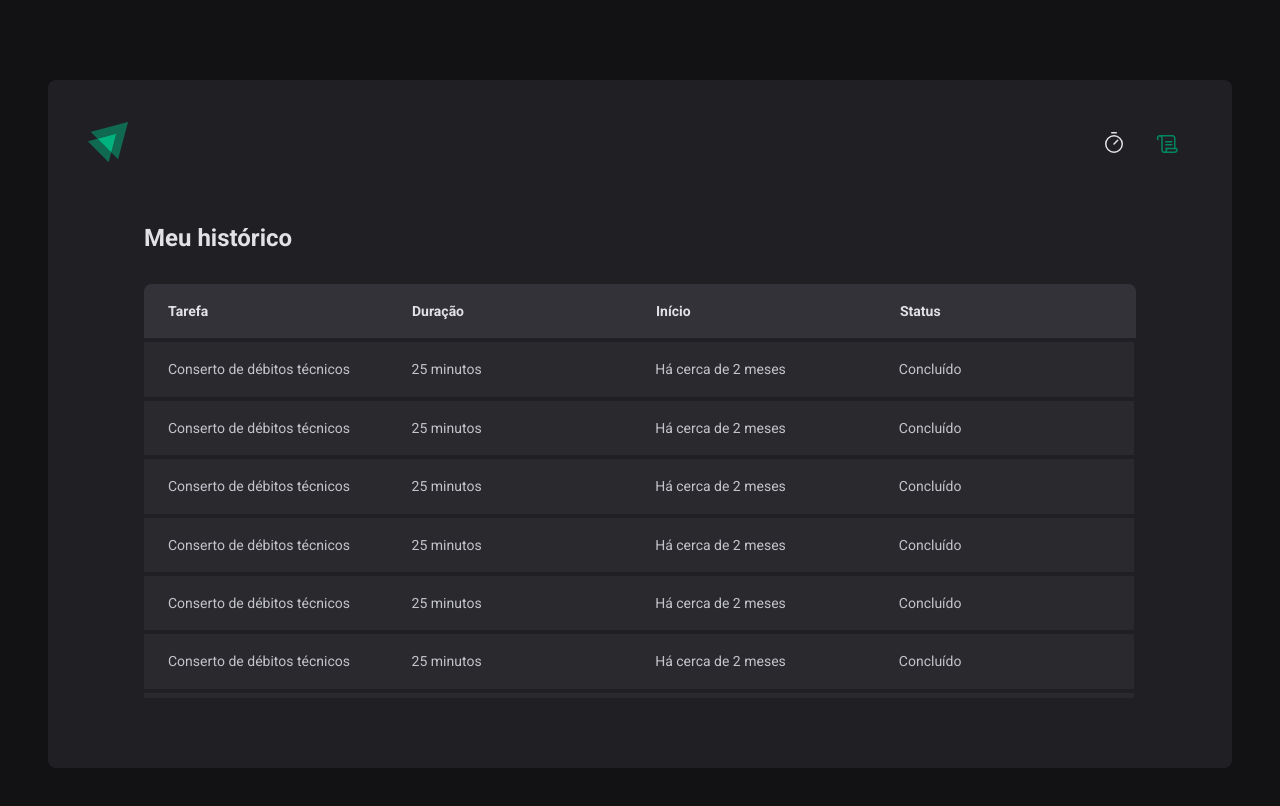
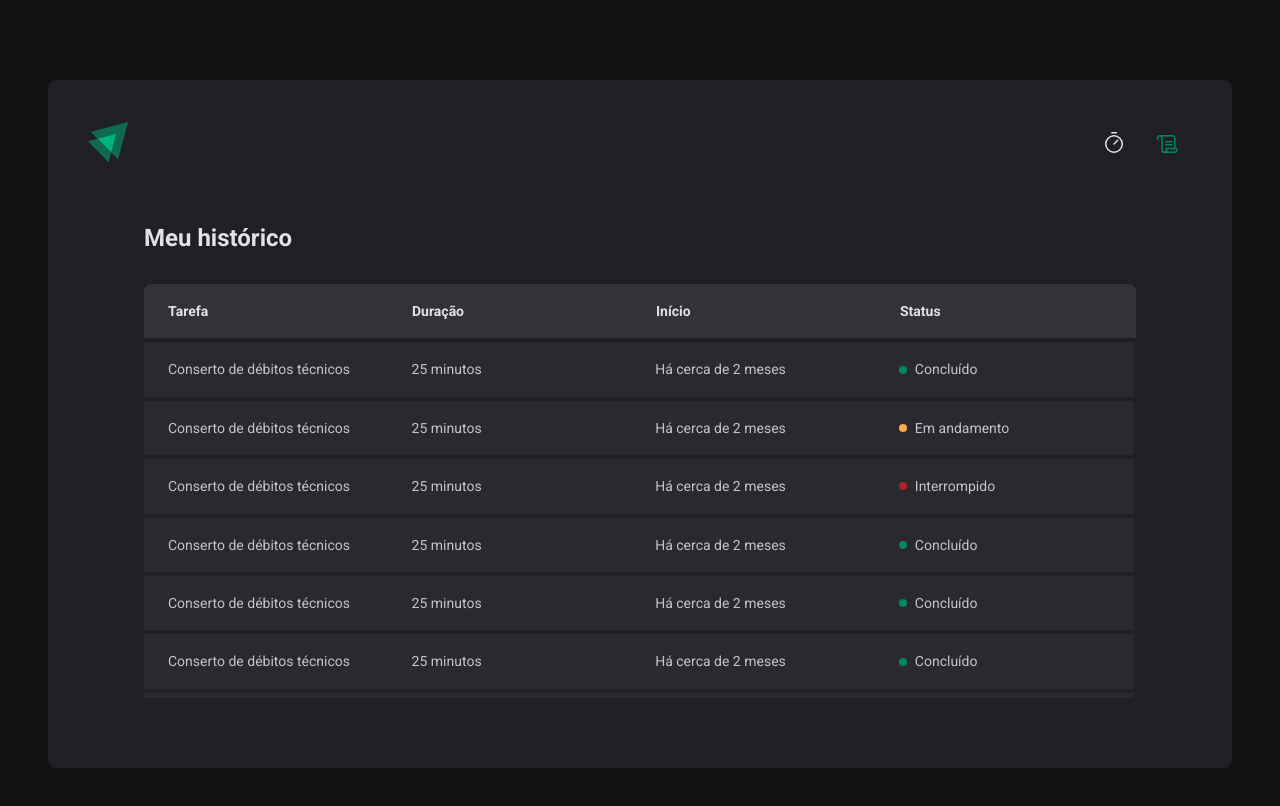
Before and after one commit to Nicoleboliveira/ignite-timer, a React (Vite) app: page /history in a window 1280 px wide. Shown: the top 806 px of the page. Built offline with nearby package versions, Linux system fonts and the light colour scheme.

Commit message:
Componente status

```diff
--- a/src/pages/History/index.tsx
+++ b/src/pages/History/index.tsx
@@ -1,4 +1,4 @@
-import { HistoryContainer, HistoryList } from "./styles";
+import { HistoryContainer, HistoryList, Status } from "./styles";
 
 export function History() {
   return (
@@ -20,48 +20,62 @@
               <td>Conserto de débitos técnicos </td>
               <td>25 minutos</td>
               <td>Há cerca de 2 meses</td>
-              <td>Concluído</td>
+              <td>
+                <Status statusColor="green"> Concluído </Status>
+              </td>
             </tr>
 
             <tr>
               <td>Conserto de débitos técnicos </td>
               <td>25 minutos</td>
               <td>Há cerca de 2 meses</td>
-              <td>Concluído</td>
+              <td>
+                <Status statusColor="yellow"> Em andamento </Status>
+              </td>
             </tr>
 
             <tr>
               <td>Conserto de débitos técnicos </td>
               <td>25 minutos</td>
               <td>Há cerca de 2 meses</td>
-              <td>Concluído</td>
+              <td>
+                <Status statusColor="red"> Interrompido </Status>
+              </td>
             </tr>
 
             <tr>
               <td>Conserto de débitos técnicos </td>
               <td>25 minutos</td>
               <td>Há cerca de 2 meses</td>
-              <td>Concluído</td>
+              <td>
+                <Status statusColor="green"> Concluído </Status>
+              </td>
             </tr>
             <tr>
               <td>Conserto de débitos técnicos </td>
               <td>25 minutos</td>
               <td>Há cerca de 2 meses</td>
-              <td>Concluído</td>
+              <td>
+                <Status statusColor="green"> Concluído </Status>
+              </td>
             </tr>
 
             <tr>
               <td>Conserto de débitos técnicos </td>
               <td>25 minutos</td>
               <td>Há cerca de 2 meses</td>
-              <td>Concluído</td>
+              <td>
+                <Status statusColor="green"> Concluído </Status>
+              </td>
             </tr>
 
             <tr>
               <td>Conserto de débitos técnicos </td>
               <td>25 minutos</td>
               <td>Há cerca de 2 meses</td>
-              <td>Concluído</td>
+              <td>
+                <Status statusColor="green"> Concluído </Status>
+              </td>
             </tr>
           </tbody>
         </table>
--- a/src/pages/History/styles.ts
+++ b/src/pages/History/styles.ts
@@ -111,3 +111,24 @@
     }
   }
 `;
+
+const STATUS_COLORS = {
+  yellow: "yellow-500",
+  green: "green-500",
+  red: "red-500",
+} as const;
+interface StatusProps {
+  statusColor: keyof typeof STATUS_COLORS;
+}
+export const Status = styled.span<StatusProps>`
+  display: flex;
+  align-items: center;
+  gap: 0.5rem;
+  &::before {
+    content: "";
+    width: 0.5rem;
+    height: 0.5rem;
+    border-radius: 9999px;
+    background: ${(props) => props.theme[STATUS_COLORS[props.statusColor]]};
+  }
+`;
```
